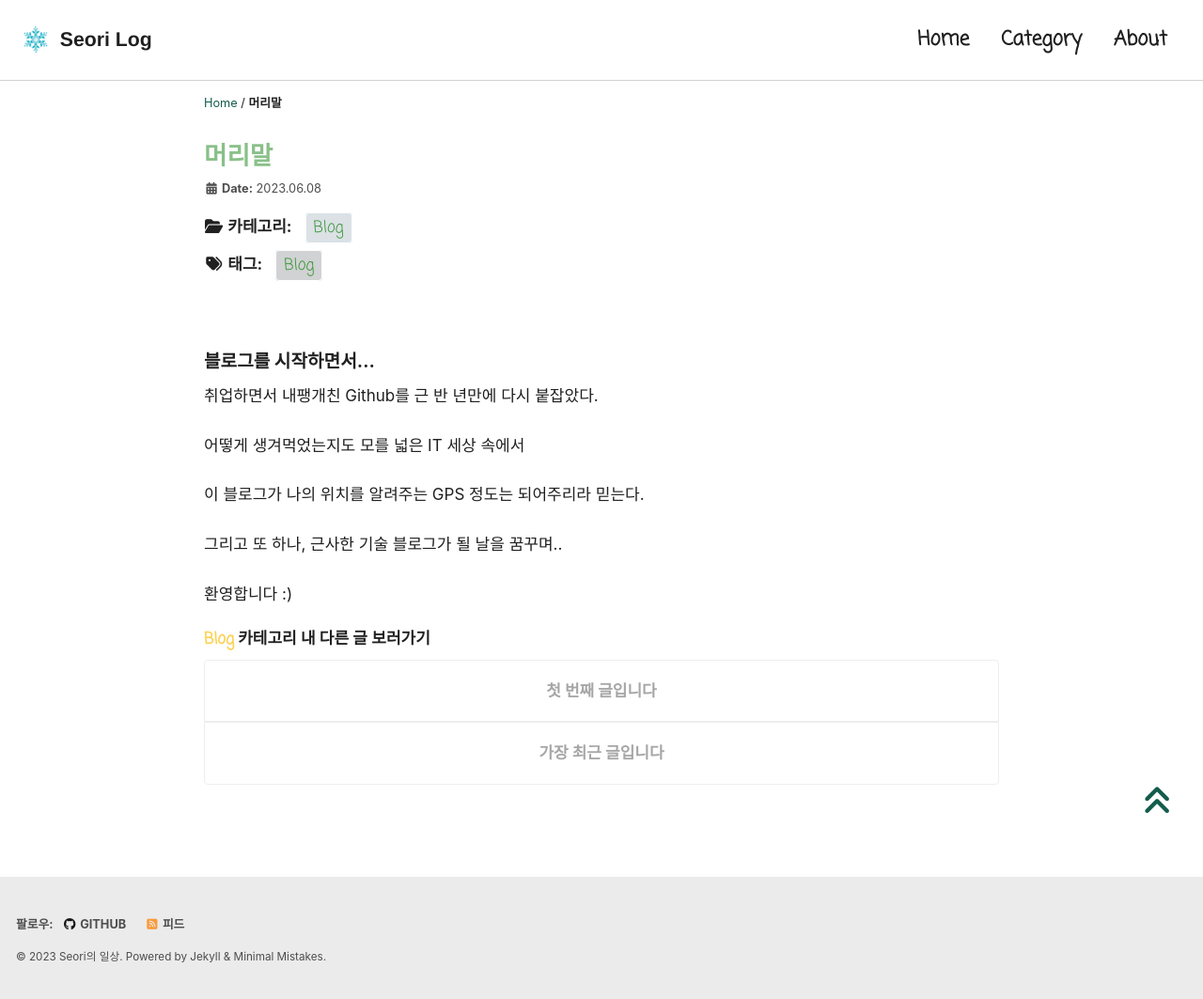
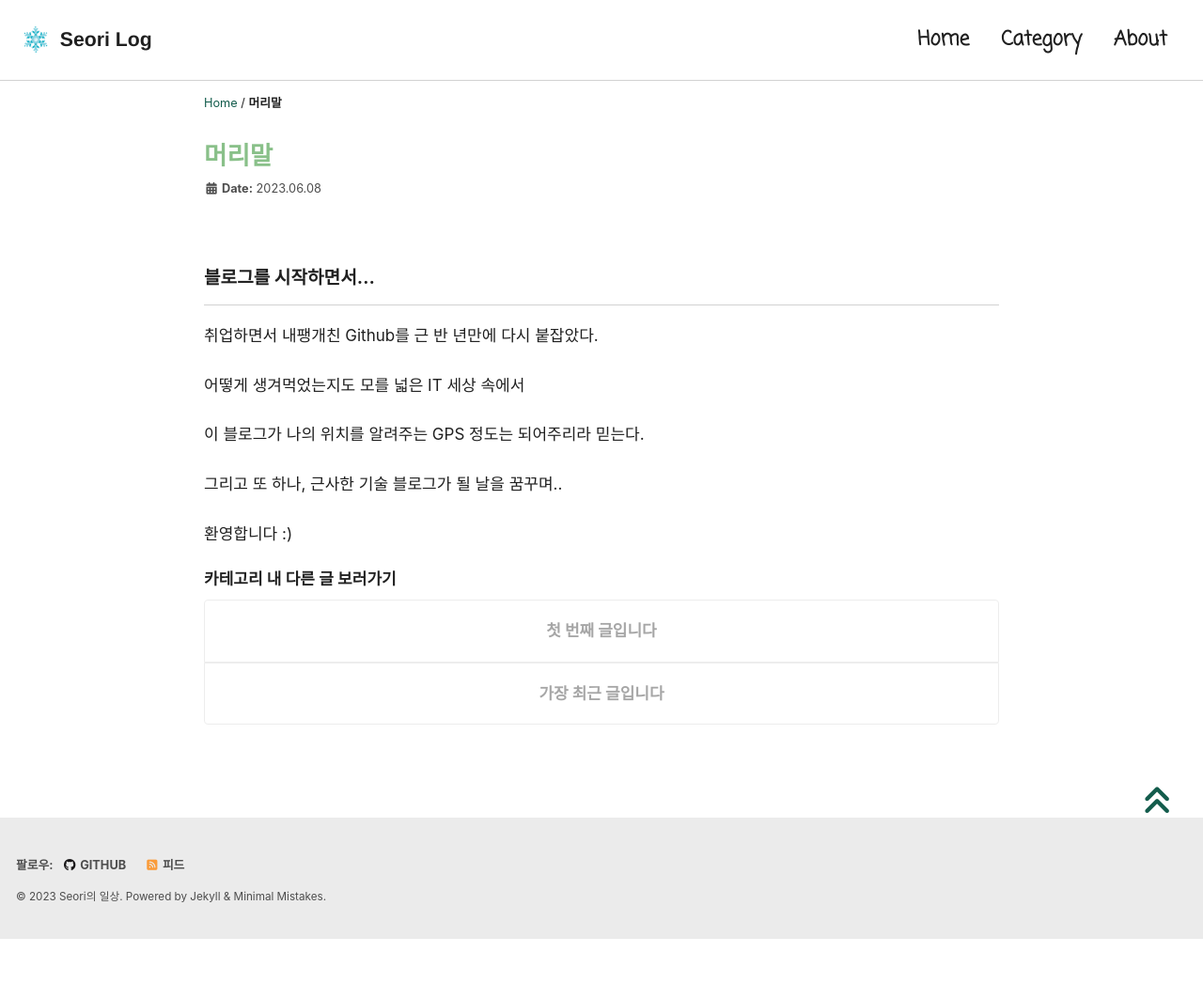
Before and after one commit to Seori15/Seori15.github.io, a Jekyll site: the page built from _pages/about.md, in a window 1280 px wide. Shown: the whole page at 94% size. Built offline with Jekyll 4.4.1, drawn with Linux system fonts in a browser that asks for light colours; cached includes are drawn as plain includes; nearby versions of some CDN libraries; some web fonts are replaced; after the commit the page ends 999 px from its top, so only the background shows below that.

Commit message:
about 페이지 태그 수정

```diff
--- a/_pages/about.md
+++ b/_pages/about.md
@@ -5,13 +5,14 @@ layout: single
 published: true
 date: 2023-06-08
 categories:
-  - Blog
+  -
 tags:
-  - Blog
+  -
 ---
 
 
 ### 블로그를 시작하면서...
+---
 
 취업하면서 내팽개친 Github를 근 반 년만에 다시 붙잡았다.
 
```
